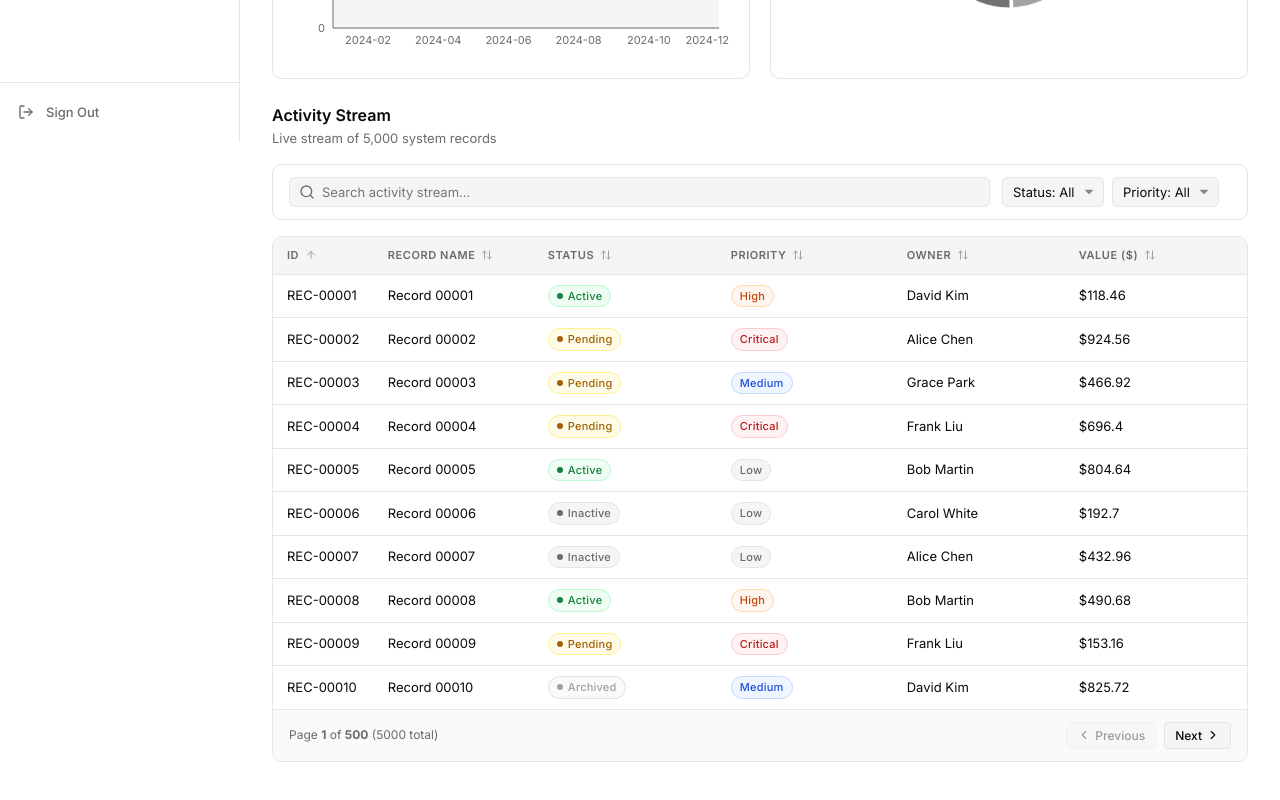
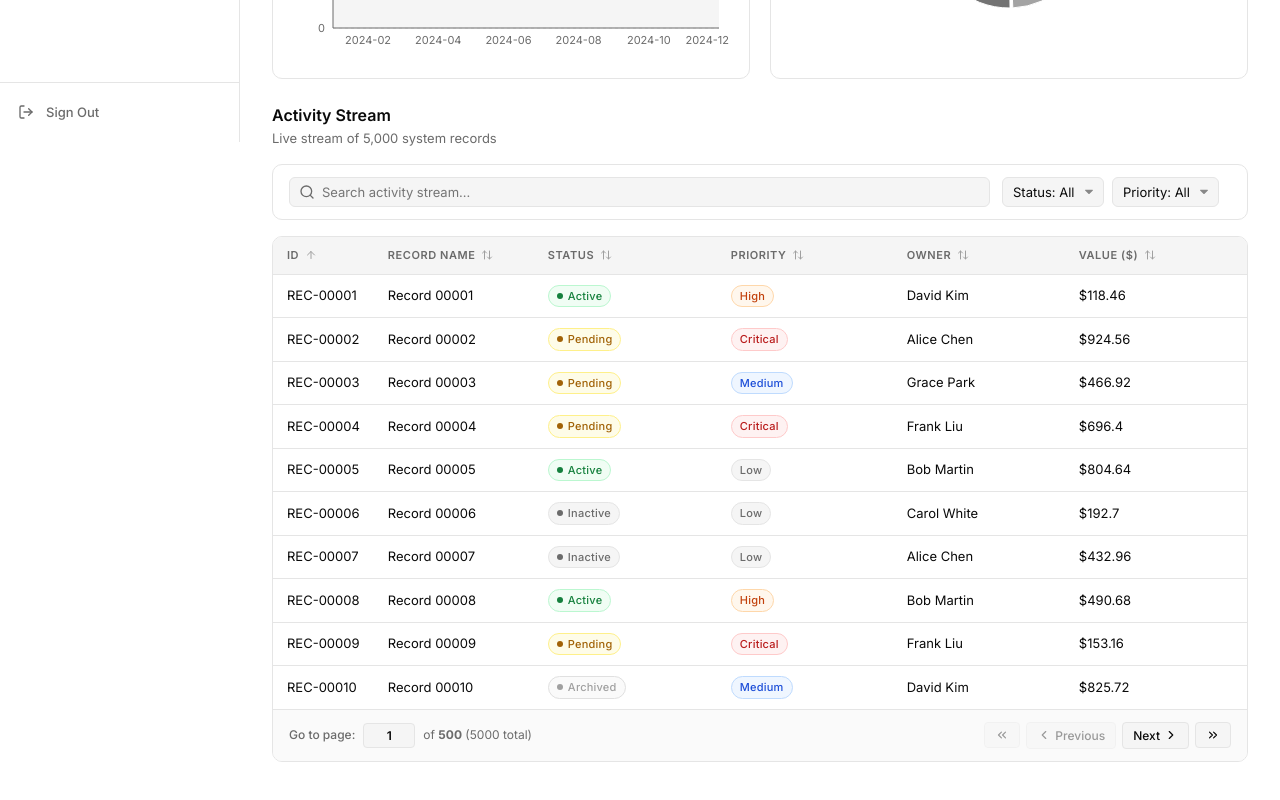
Before and after one commit to Venkat-M-9/pr1, a Next.js app: page / in a window 1280 px wide. Shown: the part 658-1458 px from the top of the page. Built offline with nearby package versions, Linux system fonts and the light colour scheme.

Commit message:
feat(table): add interactive Jump to Page input and First/Last page navigation buttons to DataTable pagination

```diff
--- a/src/components/table/DataTable.module.css
+++ b/src/components/table/DataTable.module.css
@@ -83,17 +83,60 @@
   padding: 12px 16px;
   border-top: 1px solid var(--border);
   background: var(--bg-subtle);
+  flex-wrap: wrap;
+  gap: 12px;
 }
 
-.pageInfo {
+.pageJumpGroup {
+  display: flex;
+  align-items: center;
+  gap: 8px;
   font-size: 12px;
+  color: var(--text-muted);
+}
+
+.pageLabel {
+  font-weight: 500;
+  color: var(--text-muted);
+}
+
+.pageInput {
+  width: 52px;
+  padding: 4px 6px;
+  background: var(--surface);
+  border: 1px solid var(--border);
+  border-radius: var(--radius-sm);
+  color: var(--text);
+  font-size: 12px;
+  font-weight: 600;
+  text-align: center;
+  transition: border-color var(--transition), background var(--transition);
+}
+
+.pageInput:focus {
+  background: var(--bg);
+  border-color: var(--text);
+  outline: none;
+}
+
+/* Hide spin buttons for text input look */
+.pageInput::-webkit-inner-spin-button,
+.pageInput::-webkit-outer-spin-button {
+  -webkit-appearance: none;
+  margin: 0;
+}
+.pageInput {
+  -moz-appearance: textfield;
+}
+
+.pageTotal {
   color: var(--text-muted);
 }
 
 .pageActions {
   display: flex;
   align-items: center;
-  gap: 8px;
+  gap: 6px;
 }
 
 .pageBtn {
--- a/src/components/table/DataTable.tsx
+++ b/src/components/table/DataTable.tsx
@@ -1,6 +1,6 @@
 'use client';
 
-import { useRef, useState } from 'react';
+import { useRef, useState, useEffect } from 'react';
 import {
   useReactTable,
   getCoreRowModel,
@@ -11,7 +11,15 @@ import {
   SortingState,
 } from '@tanstack/react-table';
 import { useVirtualizer } from '@tanstack/react-virtual';
-import { ArrowUpDown, ArrowUp, ArrowDown, ChevronLeft, ChevronRight } from 'lucide-react';
+import {
+  ArrowUpDown,
+  ArrowUp,
+  ArrowDown,
+  ChevronLeft,
+  ChevronRight,
+  ChevronsLeft,
+  ChevronsRight,
+} from 'lucide-react';
 import EmptyState from '@/components/ui/EmptyState';
 import styles from './DataTable.module.css';
 
@@ -57,6 +65,23 @@ export default function DataTable<TData>({
 
   const parentRef = useRef<HTMLDivElement>(null);
   const rows = table.getRowModel().rows;
+
+  const [pageInput, setPageInput] = useState(String(table.getState().pagination.pageIndex + 1));
+
+  useEffect(() => {
+    setPageInput(String(table.getState().pagination.pageIndex + 1));
+  }, [table.getState().pagination.pageIndex]);
+
+  const handleJumpToPage = () => {
+    const pageNum = parseInt(pageInput, 10);
+    if (!isNaN(pageNum)) {
+      const targetPage = Math.max(1, Math.min(pageNum, table.getPageCount()));
+      table.setPageIndex(targetPage - 1);
+      setPageInput(String(targetPage));
+    } else {
+      setPageInput(String(table.getState().pagination.pageIndex + 1));
+    }
+  };
 
   const rowVirtualizer = useVirtualizer({
     count: rows.length,
@@ -165,16 +190,42 @@ export default function DataTable<TData>({
 
       {!virtualize && (
         <div className={styles.pagination}>
-          <span className={styles.pageInfo}>
-            Page <strong>{table.getState().pagination.pageIndex + 1}</strong> of{' '}
-            <strong>{table.getPageCount()}</strong> ({data.length} total)
-          </span>
+          <div className={styles.pageJumpGroup}>
+            <span className={styles.pageLabel}>Go to page:</span>
+            <input
+              type="number"
+              min={1}
+              max={table.getPageCount()}
+              value={pageInput}
+              onChange={e => setPageInput(e.target.value)}
+              onKeyDown={e => {
+                if (e.key === 'Enter') handleJumpToPage();
+              }}
+              onBlur={handleJumpToPage}
+              className={styles.pageInput}
+              aria-label="Jump to page number"
+            />
+            <span className={styles.pageTotal}>
+              of <strong>{table.getPageCount()}</strong> ({data.length} total)
+            </span>
+          </div>
 
           <div className={styles.pageActions}>
             <button
               className={styles.pageBtn}
+              onClick={() => table.setPageIndex(0)}
+              disabled={!table.getCanPreviousPage()}
+              title="First Page"
+              aria-label="First Page"
+            >
+              <ChevronsLeft size={14} />
+            </button>
+            <button
+              className={styles.pageBtn}
               onClick={() => table.previousPage()}
               disabled={!table.getCanPreviousPage()}
+              title="Previous Page"
+              aria-label="Previous Page"
             >
               <ChevronLeft size={14} /> Previous
             </button>
@@ -182,8 +233,19 @@ export default function DataTable<TData>({
               className={styles.pageBtn}
               onClick={() => table.nextPage()}
               disabled={!table.getCanNextPage()}
+              title="Next Page"
+              aria-label="Next Page"
             >
               Next <ChevronRight size={14} />
+            </button>
+            <button
+              className={styles.pageBtn}
+              onClick={() => table.setPageIndex(table.getPageCount() - 1)}
+              disabled={!table.getCanNextPage()}
+              title="Last Page"
+              aria-label="Last Page"
+            >
+              <ChevronsRight size={14} />
             </button>
           </div>
         </div>
```
